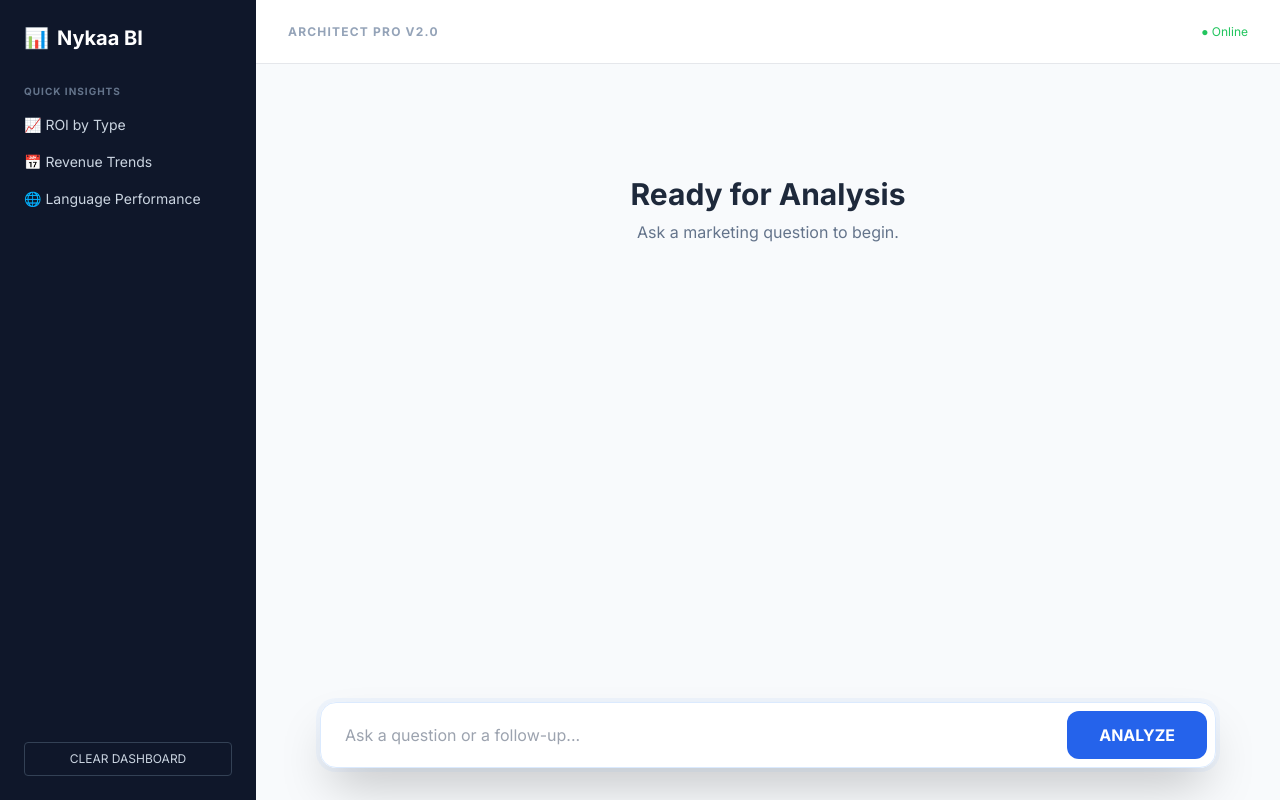
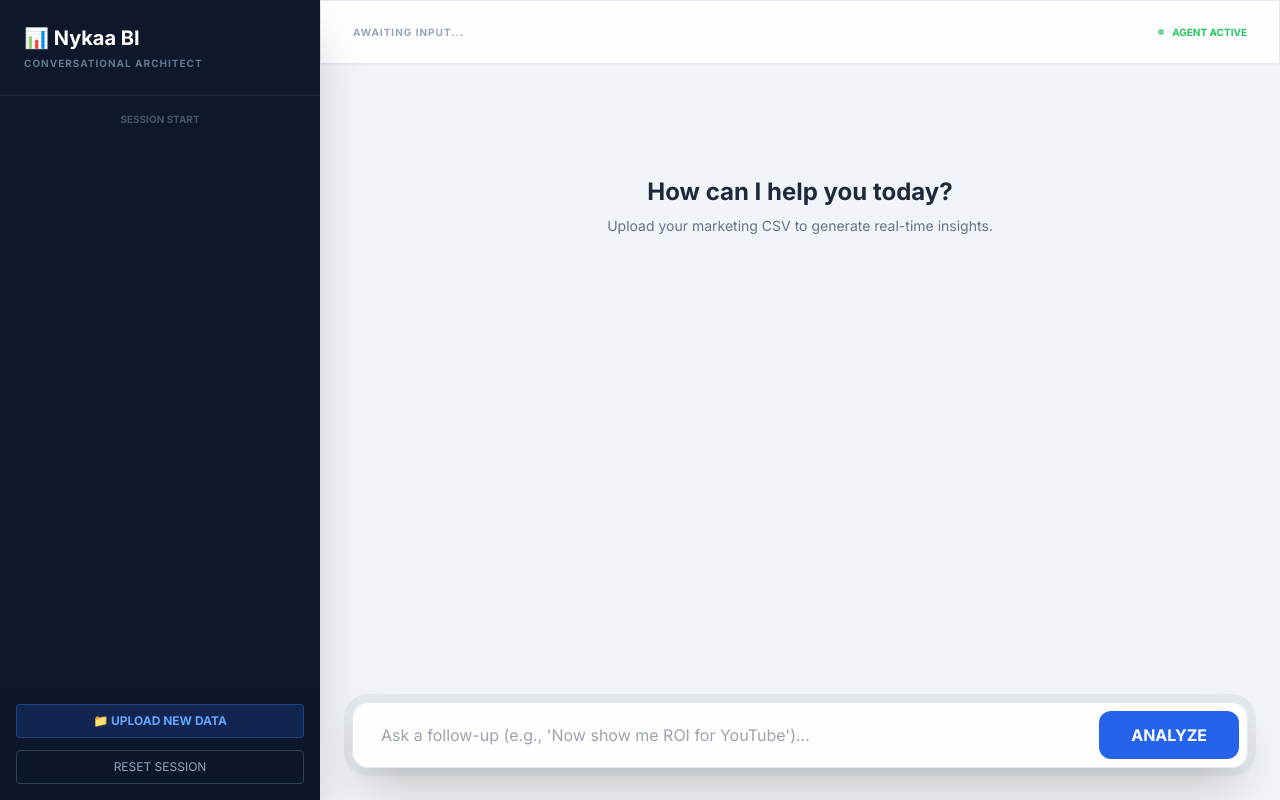
Before and after one commit to Tony274772/ai_data_analysis, a Flask app: page / in a window 1280 px wide. Run offline with Flask 3, Linux system fonts and the light colour scheme; some libraries are stand-ins or nearby versions.

Commit message:
added upload file option

```diff
--- a/app.py
+++ b/app.py
@@ -1,133 +1,87 @@
 import os
+import io
+import re
 import json
 import sqlite3
 import pandas as pd
-import re
 from flask import Flask, render_template, request, jsonify
+from flask_cors import CORS
 import google.generativeai as genai
 import plotly.graph_objs as go
 import plotly.utils
 from dotenv import load_dotenv
 
-# Load API Key from .env
 load_dotenv()
+app = Flask(__name__)
+CORS(app)
 
-app = Flask(__name__)
-
-
-# --- UPDATED SYSTEM PROMPT ---
 SYSTEM_PROMPT = """Role: Nykaa BI Data Architect.
 Table: campaign_data
-Columns: Campaign_ID, Campaign_Type, Target_Audience, Duration, Channel_Used, Impressions, Clicks, Leads, Conversions, Revenue, Acquisition_Cost, ROI, Language, Engagement_Score, Customer_Segment, Date (stored as YYYY-MM-DD).
+Columns: Campaign_ID, Campaign_Type, Target_Audience, Duration, Channel_Used, Impressions, Clicks, Leads, Conversions, Revenue, Acquisition_Cost, ROI, Language, Engagement_Score, Customer_Segment, Date (YYYY-MM-DD).
 
 Instructions:
 1. Use SQLite syntax.
-2. For trends/time-series, use 'Date' for the x-axis.
-3. If the user asks for "Trend", "Over time", or "Monthly", set chart_type to "line".
+2. If the user asks for "Trend", "Over time", or "Monthly", set chart_type to "line".
+3. If the user asks for something not in the data or irrelevant, explain why in 'analysis' and return an empty 'sql' string.
 4. Return ONLY JSON with keys: analysis, sql, chart_type, chart_config (x_axis, y_axis).
 """
 
-def init_database():
-    """Load Nykaa CSV and strictly format dates for Line Charts."""
-    if not os.path.exists('cleaned_nykaa_data.csv'):
-        print("Error: cleaned_nykaa_data.csv not found.")
-        return
-
-    df = pd.read_csv('cleaned_nykaa_data.csv')
-
-    # CRITICAL: Convert DD-MM-YYYY to YYYY-MM-DD so SQLite can sort and group dates
-    df['Date'] = pd.to_datetime(df['Date'], dayfirst=True, errors='coerce').dt.strftime('%Y-%m-%d')
-
-    # Remove any rows where date conversion failed
-    df = df.dropna(subset=['Date'])
-
-    with sqlite3.connect('bi_database.db') as conn:
-        df.to_sql('campaign_data', conn, if_exists='replace', index=False)
-        print("Database Synced: Dates formatted for Line Charts.")
-
-def execute_sql_query(sql_query):
+def process_data(file_stream):
     try:
-        with sqlite3.connect('bi_database.db') as conn:
-            conn.row_factory = sqlite3.Row
-            cursor = conn.cursor()
-            cursor.execute(sql_query)
-            return [dict(row) for row in cursor.fetchall()]
-    except Exception as e:
-        return {"error": str(e)}
-
-def get_llm_response(user_query, history=None):
-    try:
-        api_key = os.getenv('GEMINI_API_KEY')
-        genai.configure(api_key=api_key)
-        model = genai.GenerativeModel('gemini-2.5-flash')
-
-        chat = model.start_chat(history=history if history else [])
-
-        response = chat.send_message(
-            f"{SYSTEM_PROMPT}\n\nUser Request: {user_query}",
-            generation_config={"response_mime_type": "application/json"}
-        )
-        return json.loads(response.text.strip())
-    except Exception as e:
-        return {"error": str(e)}
+        content = file_stream.read().decode('utf-8', errors='ignore')
+        match = re.search(r'<pre[^>]*>(.*?)</pre>', content, re.DOTALL)
+        csv_text = match.group(1).strip() if match else content
+        if "Campaign_ID" in csv_text:
+            csv_text = csv_text[csv_text.find("Campaign_ID"):]
+        df = pd.read_csv(io.StringIO(csv_text))
+        df['Date'] = pd.to_datetime(df['Date'], dayfirst=True, errors='coerce').dt.strftime('%Y-%m-%d')
+        return df.dropna(subset=['Date'])
+    except: return None
 
 def create_chart(data, chart_type, config):
     if not data: return None
     try:
         ct = str(chart_type).lower()
         cols = list(data[0].keys())
-
-        # Determine X and Y axes
-        x = config.get('x_axis') if config.get('x_axis') in cols else cols[0]
-        y = config.get('y_axis') if config.get('y_axis') in cols else (cols[1] if len(cols) > 1 else cols[0])
-
-        x_vals = [r[x] for r in data]
-        y_vals = [r[y] for r in data]
-
-        # Chart Logic
-        if 'pie' in ct:
-            fig = go.Figure(data=[go.Pie(labels=x_vals, values=y_vals)])
-        elif 'line' in ct or 'trend' in ct:
-            # Line charts need sorted X-axis (dates) to look correct
-            combined = sorted(zip(x_vals, y_vals))
-            x_sorted, y_sorted = zip(*combined)
-            fig = go.Figure(data=[go.Scatter(x=x_sorted, y=y_sorted, mode='lines+markers', line=dict(color='#2563eb'))])
-        elif 'area' in ct:
-            fig = go.Figure(data=[go.Scatter(x=x_vals, y=y_vals, fill='tonexty')])
-        else: # Default Bar
-            fig = go.Figure(data=[go.Bar(x=x_vals, y=y_vals, marker_color='#3b82f6')])
-
-        fig.update_layout(
-            template='plotly_white',
-            margin=dict(l=20, r=20, t=40, b=20),
-            hovermode="x unified"
-        )
+        x, y = config.get('x_axis', cols[0]), config.get('y_axis', cols[1] if len(cols)>1 else cols[0])
+        x_vals, y_vals = [r[x] for r in data], [r[y] for r in data]
+        if 'pie' in ct: fig = go.Figure(data=[go.Pie(labels=x_vals, values=y_vals)])
+        elif 'line' in ct: fig = go.Figure(data=[go.Scatter(x=x_vals, y=y_vals, mode='lines+markers')])
+        else: fig = go.Figure(data=[go.Bar(x=x_vals, y=y_vals, marker_color='#3b82f6')])
+        fig.update_layout(template='plotly_white', margin=dict(l=10, r=10, t=10, b=10))
         return json.dumps(fig, cls=plotly.utils.PlotlyJSONEncoder)
     except: return None
 
 @app.route('/')
-def index():
-    return render_template('index.html')
+def index(): return render_template('index.html')
+
+@app.route('/upload', methods=['POST'])
+def upload_file():
+    df = process_data(request.files['file'])
+    if df is not None:
+        with sqlite3.connect('bi_database.db') as conn:
+            df.to_sql('campaign_data', conn, if_exists='replace', index=False)
+        return jsonify({"success": True, "message": "Database updated successfully!"})
+    return jsonify({"error": "Failed to process file"}), 400
 
 @app.route('/query', methods=['POST'])
 def handle_query():
     payload = request.json
-    query = payload.get('query', '')
-    history = payload.get('history', [])
-
-    llm_res = get_llm_response(query, history)
-    if "error" in llm_res: return jsonify(llm_res)
-
-    data = execute_sql_query(llm_res.get('sql', ''))
-    chart = create_chart(data, llm_res.get('chart_type'), llm_res.get('chart_config', {}))
-
-    return jsonify({
-        "analysis": llm_res.get('analysis', ''),
-        "sql": llm_res.get('sql', ''),
-        "data": data,
-        "chart": chart
-    })
+    query, history = payload.get('query', ''), payload.get('history', [])
+    genai.configure(api_key=os.getenv('GEMINI_API_KEY'))
+    model = genai.GenerativeModel('gemini-2.5-flash')
+    try:
+        chat = model.start_chat(history=history if history else [])
+        response = chat.send_message(f"{SYSTEM_PROMPT}\n\nUser: {query}", generation_config={"response_mime_type": "application/json"})
+        res = json.loads(response.text.strip())
+        if not res.get('sql'): return jsonify({"analysis": res.get('analysis', 'I cannot find that in the data.'), "error": True})
+        with sqlite3.connect('bi_database.db') as conn:
+            conn.row_factory = sqlite3.Row
+            data = [dict(row) for row in conn.execute(res.get('sql')).fetchall()]
+        if not data: return jsonify({"analysis": "Query returned no results.", "error": True})
+        chart = create_chart(data, res.get('chart_type'), res.get('chart_config', {}))
+        return jsonify({"analysis": res.get('analysis'), "sql": res.get('sql'), "data": data, "chart": chart})
+    except Exception as e: return jsonify({"analysis": f"System Error: {str(e)}", "error": True})
 
 if __name__ == '__main__':
-    init_database()
     app.run(debug=True, port=5000)
--- a/templates/index.html
+++ b/templates/index.html
@@ -3,88 +3,111 @@
 
 <head>
     <meta charset="UTF-8">
-    <meta name="viewport" content="width=device-width, initial-scale=1.0">
-    <title>Nykaa BI | Executive Dashboard</title>
+    <title>Nykaa BI | Architect Pro</title>
     <script src="https://cdn.plot.ly/plotly-latest.min.js"></script>
     <script src="https://cdn.tailwindcss.com"></script>
     <link href="https://fonts.googleapis.com/css2?family=Inter:wght@400;600;700&display=swap" rel="stylesheet">
     <style>
         body {
             font-family: 'Inter', sans-serif;
-            background-color: #f8fafc;
+            background: #f1f5f9;
         }
 
         .glass {
             background: rgba(255, 255, 255, 0.9);
             backdrop-filter: blur(10px);
+            border: 1px solid #e2e8f0;
         }
 
         .sidebar-dark {
             background-color: #0f172a;
+        }
+
+        .chat-bubble-user {
+            background: #1e293b;
+            color: white;
+            border-radius: 12px 12px 0 12px;
+        }
+
+        .chat-bubble-ai {
+            background: #f8fafc;
+            color: #334155;
+            border: 1px solid #e2e8f0;
+            border-radius: 12px 12px 12px 0;
+        }
+
+        .custom-scrollbar::-webkit-scrollbar {
+            width: 4px;
+        }
+
+        .custom-scrollbar::-webkit-scrollbar-thumb {
+            background: #334155;
+            border-radius: 10px;
         }
     </style>
 </head>
 
 <body class="flex h-screen overflow-hidden">
 
-    <aside class="w-64 sidebar-dark text-slate-300 flex flex-col p-6 shadow-2xl">
-        <h1 class="text-white text-xl font-bold mb-8 flex items-center gap-2"><span>📊</span> Nykaa BI</h1>
-        <nav class="flex-1 space-y-4">
-            <p class="text-[10px] uppercase tracking-widest text-slate-500 font-bold">Quick Insights</p>
-            <button onclick="setQuery('Show ROI by Campaign Type')"
-                class="w-full text-left text-sm hover:text-white transition">📈 ROI by Type</button>
-            <button onclick="setQuery('Show monthly Revenue trend')"
-                class="w-full text-left text-sm hover:text-white transition">📅 Revenue Trends</button>
-            <button onclick="setQuery('Top 5 languages by Conversions')"
-                class="w-full text-left text-sm hover:text-white transition">🌐 Language Performance</button>
-        </nav>
-        <button onclick="clearDashboard()"
-            class="mt-auto py-2 border border-slate-700 rounded text-xs hover:bg-red-500/10 hover:text-red-400 transition">CLEAR
-            DASHBOARD</button>
+    <aside class="w-80 sidebar-dark text-slate-400 flex flex-col shadow-2xl z-20">
+        <div class="p-6 border-b border-slate-800">
+            <h1 class="text-white text-xl font-bold flex items-center gap-2">📊 Nykaa BI</h1>
+            <p class="text-[10px] text-slate-500 uppercase font-bold tracking-widest mt-1">Conversational Architect</p>
+        </div>
+
+        <div id="chatThread" class="flex-1 overflow-y-auto p-4 space-y-4 custom-scrollbar">
+            <p class="text-[10px] font-bold text-slate-600 uppercase text-center">Session Start</p>
+        </div>
+
+        <div class="p-4 bg-slate-900/50 space-y-3">
+            <button onclick="document.getElementById('fileInput').click()"
+                class="w-full py-2 bg-blue-600/20 text-blue-400 border border-blue-500/30 rounded text-xs font-bold hover:bg-blue-600 hover:text-white transition">📁
+                UPLOAD NEW DATA</button>
+            <input type="file" id="fileInput" class="hidden" accept=".csv" onchange="handleUpload(this)">
+            <button onclick="resetWholeSystem()"
+                class="w-full py-2 border border-slate-700 rounded text-xs hover:text-red-400 transition">RESET
+                SESSION</button>
+        </div>
     </aside>
 
-    <main class="flex-1 flex flex-col relative bg-slate-50">
-        <header class="h-16 border-b glass px-8 flex items-center justify-between">
-            <span class="text-xs font-bold text-slate-400 uppercase tracking-widest">Architect Pro v2.0</span>
-            <div id="status" class="text-xs text-green-500">● Online</div>
+    <main class="flex-1 flex flex-col relative overflow-hidden">
+        <header class="h-16 glass px-8 flex items-center justify-between shadow-sm z-10">
+            <span id="systemStatus" class="text-[10px] font-bold text-slate-400 uppercase tracking-widest">Awaiting
+                Input...</span>
+            <div class="flex items-center gap-2 text-[10px] text-green-500 font-bold"><span
+                    class="w-1.5 h-1.5 bg-green-500 rounded-full animate-pulse"></span> AGENT ACTIVE</div>
         </header>
 
-        <section id="content" class="flex-1 overflow-y-auto p-8 pb-32 space-y-6">
+        <div id="output" class="flex-1 overflow-y-auto p-8 space-y-8 pb-32 custom-scrollbar">
             <div id="welcome" class="text-center py-20">
-                <h2 class="text-3xl font-bold text-slate-800">Ready for Analysis</h2>
-                <p class="text-slate-500 mt-2">Ask a marketing question to begin.</p>
+                <h2 class="text-2xl font-bold text-slate-800 mb-2">How can I help you today?</h2>
+                <p class="text-slate-500 text-sm">Upload your marketing CSV to generate real-time insights.</p>
             </div>
 
-            <div id="analysisBox" class="hidden glass p-6 rounded-2xl border border-slate-200 shadow-sm">
-                <h3 class="text-blue-600 font-bold text-xs uppercase mb-2">AI Summary</h3>
-                <p id="analysisText" class="text-lg text-slate-700 font-medium"></p>
+            <div id="analysisBox" class="hidden glass p-6 rounded-2xl shadow-sm border-l-4 border-blue-600">
+                <h3 class="text-[10px] font-bold text-blue-600 uppercase mb-2 tracking-tighter">Current Insight</h3>
+                <p id="analysisText" class="text-slate-700 font-medium leading-relaxed"></p>
             </div>
 
-            <div id="resultsGrid" class="hidden grid grid-cols-1 lg:grid-cols-2 gap-6">
-                <div class="glass p-6 rounded-2xl border border-slate-200 shadow-sm">
-                    <h3 class="text-slate-400 font-bold text-xs uppercase mb-4">Visualization</h3>
-                    <div id="chart" class="h-80"></div>
-                </div>
-                <div class="glass p-6 rounded-2xl border border-slate-200 shadow-sm overflow-hidden">
-                    <h3 class="text-slate-400 font-bold text-xs uppercase mb-4">Data Preview</h3>
-                    <div class="overflow-x-auto h-80">
-                        <table id="table" class="w-full text-xs text-left"></table>
-                    </div>
+            <div id="visuals" class="hidden grid grid-cols-1 xl:grid-cols-2 gap-8">
+                <div class="glass p-4 rounded-2xl h-[400px] shadow-sm" id="chart"></div>
+                <div class="glass p-4 rounded-2xl h-[400px] overflow-auto shadow-sm bg-white/50">
+                    <table id="table" class="w-full text-[11px] text-left border-collapse"></table>
                 </div>
             </div>
 
-            <div id="sqlBox" class="hidden glass p-4 rounded-xl border border-slate-200">
-                <h3 class="text-slate-400 font-bold text-xs uppercase mb-2">SQL Query</h3>
-                <pre id="sql" class="text-[10px] font-mono text-slate-500 bg-slate-50 p-2 rounded"></pre>
+            <div id="sqlBox"
+                class="hidden glass p-4 rounded-xl font-mono text-[10px] text-slate-500 bg-white/50 border-dashed">
             </div>
-        </section>
+        </div>
 
         <div class="absolute bottom-0 w-full p-8 pointer-events-none">
             <div
-                class="max-w-4xl mx-auto glass shadow-2xl rounded-2xl p-2 flex gap-2 border border-blue-100 pointer-events-auto ring-4 ring-blue-500/5">
-                <input type="text" id="queryInput" placeholder="Ask a question or a follow-up..."
-                    class="flex-1 bg-transparent px-4 outline-none text-slate-700">
-                <button onclick="submitQuery()"
+                class="max-w-4xl mx-auto glass shadow-2xl rounded-2xl p-2 flex gap-2 pointer-events-auto ring-8 ring-slate-900/5">
+                <input type="text" id="queryInput"
+                    placeholder="Ask a follow-up (e.g., 'Now show me ROI for YouTube')..."
+                    class="flex-1 bg-transparent px-5 outline-none text-slate-700 font-medium">
+                <button id="analyzeBtn" onclick="submitQuery()"
                     class="bg-blue-600 text-white px-8 py-3 rounded-xl font-bold hover:bg-blue-700 transition">ANALYZE</button>
             </div>
         </div>
@@ -93,23 +116,44 @@
     <script>
         let chatHistory = [];
 
-        function setQuery(q) {
-            document.getElementById('queryInput').value = q;
-            submitQuery();
+        // Enter key listener
+        document.getElementById('queryInput').addEventListener('keypress', (e) => { if (e.key === 'Enter') submitQuery(); });
+
+        function resetWholeSystem() { location.reload(); }
+
+        // Function to add bubbles to the sidebar
+        function appendToChatThread(role, text) {
+            const thread = document.getElementById('chatThread');
+            const bubble = document.createElement('div');
+            bubble.className = role === 'user' ? 'chat-bubble-user p-3 text-xs ml-auto max-w-[80%]' : 'chat-bubble-ai p-3 text-xs mr-auto max-w-[80%]';
+            bubble.innerText = text;
+            thread.appendChild(bubble);
+            thread.scrollTop = thread.scrollHeight;
         }
 
-        function clearDashboard() {
-            chatHistory = [];
-            location.reload();
+        async function handleUpload(input) {
+            if (!input.files[0]) return;
+            document.getElementById('systemStatus').innerText = "Cleaning data...";
+            const fd = new FormData(); fd.append('file', input.files[0]);
+            const res = await fetch('/upload', { method: 'POST', body: fd });
+            const data = await res.json();
+            if (data.success) {
+                document.getElementById('systemStatus').innerText = "Database ready!";
+                appendToChatThread('ai', "I've successfully cleaned and loaded your data. What would you like to analyze?");
+            }
         }
 
         async function submitQuery() {
             const input = document.getElementById('queryInput');
+            const btn = document.getElementById('analyzeBtn');
             const query = input.value;
             if (!query) return;
 
-            document.getElementById('welcome').classList.add('hidden');
-            document.getElementById('status').innerText = '○ Processing...';
+            // Add user query to sidebar immediately
+            appendToChatThread('user', query);
+
+            btn.disabled = true;
+            document.getElementById('systemStatus').innerText = "Architect is thinking...";
 
             try {
                 const res = await fetch('/query', {
@@ -117,38 +161,42 @@
                     headers: { 'Content-Type': 'application/json' },
                     body: JSON.stringify({ query, history: chatHistory })
                 });
-
                 const data = await res.json();
 
-                if (data.error) return alert(data.error);
+                if (data.error) {
+                    document.getElementById('visuals').classList.add('hidden');
+                    document.getElementById('analysisBox').classList.remove('hidden');
+                    document.getElementById('analysisText').innerHTML = `<span class="text-red-500 font-bold">Error:</span> ${data.analysis}`;
+                    appendToChatThread('ai', "I couldn't process that. " + data.analysis);
+                    return;
+                }
 
-                // Show Cards
+                // UI Success state
+                document.getElementById('welcome').classList.add('hidden');
                 document.getElementById('analysisBox').classList.remove('hidden');
-                document.getElementById('resultsGrid').classList.remove('hidden');
+                document.getElementById('visuals').classList.remove('hidden');
                 document.getElementById('sqlBox').classList.remove('hidden');
 
                 document.getElementById('analysisText').innerText = data.analysis;
-                document.getElementById('sql').innerText = data.sql;
+                document.getElementById('sqlBox').innerText = `SQL: ${data.sql}`;
 
-                if (data.chart) {
-                    const p = JSON.parse(data.chart);
-                    Plotly.newPlot('chart', p.data, p.layout, { responsive: true });
-                }
+                // Add AI response to sidebar
+                appendToChatThread('ai', data.analysis);
 
-                // Table
-                if (data.data.length > 0) {
-                    const cols = Object.keys(data.data[0]);
-                    let html = `<thead class="bg-slate-100"><tr>${cols.map(c => `<th class="p-2">${c}</th>`).join('')}</tr></thead>`;
-                    html += `<tbody>${data.data.slice(0, 10).map(r => `<tr>${cols.map(c => `<td class="p-2 border-b">${r[c]}</td>`).join('')}</tr>`).join('')}</tbody>`;
-                    document.getElementById('table').innerHTML = html;
-                }
+                if (data.chart) Plotly.newPlot('chart', JSON.parse(data.chart).data, JSON.parse(data.chart).layout, { responsive: true });
 
-                // IMPORTANT: Update history with the correct schema for Gemini
+                const cols = Object.keys(data.data[0]);
+                let h = `<thead class="bg-slate-100 sticky top-0 font-bold text-slate-600 uppercase"><tr>${cols.map(c => `<th class="p-3 border-b">${c}</th>`).join('')}</tr></thead>`;
+                h += `<tbody>${data.data.slice(0, 10).map(r => `<tr class="hover:bg-blue-50/50 border-b border-slate-100">${cols.map(c => `<td class="p-3 text-slate-500">${r[c]}</td>`).join('')}</tr>`).join('')}</tbody>`;
+                document.getElementById('table').innerHTML = h;
+
+                // Sync history with LLM format
                 chatHistory.push({ role: "user", parts: [{ text: query }] });
                 chatHistory.push({ role: "model", parts: [{ text: data.analysis }] });
 
             } finally {
-                document.getElementById('status').innerText = '● Online';
+                btn.disabled = false;
+                document.getElementById('systemStatus').innerText = "Engine Ready";
                 input.value = '';
             }
         }
```
